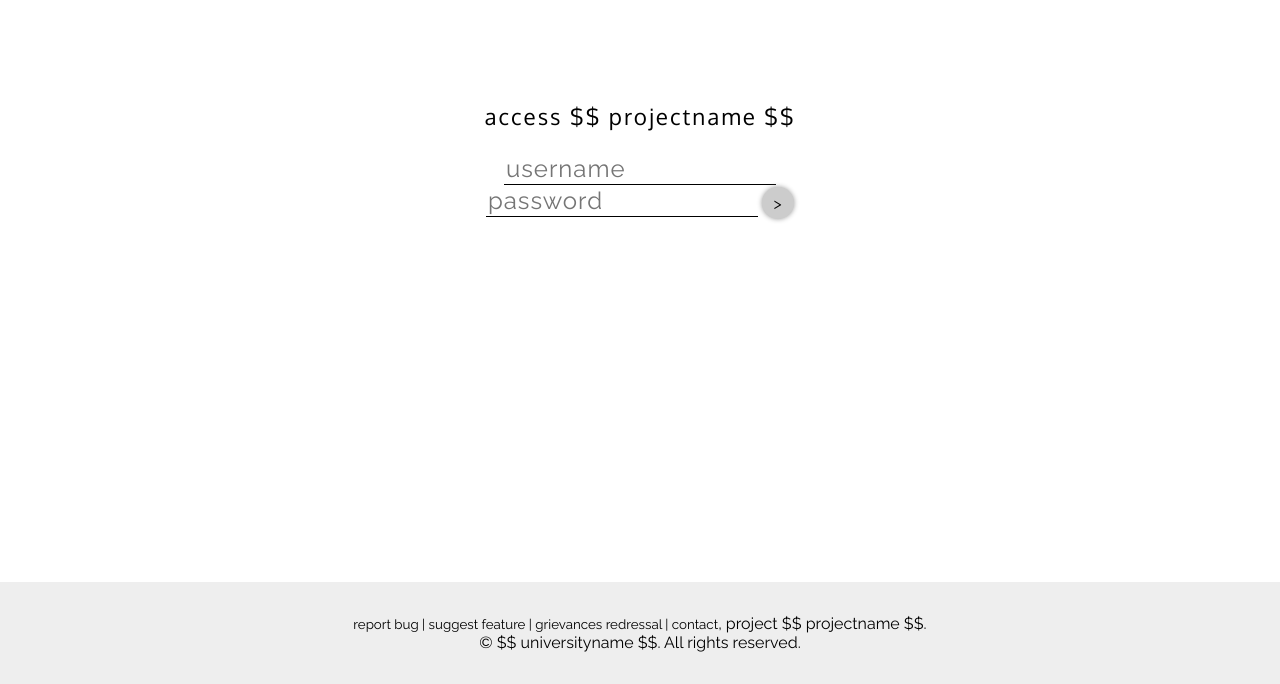
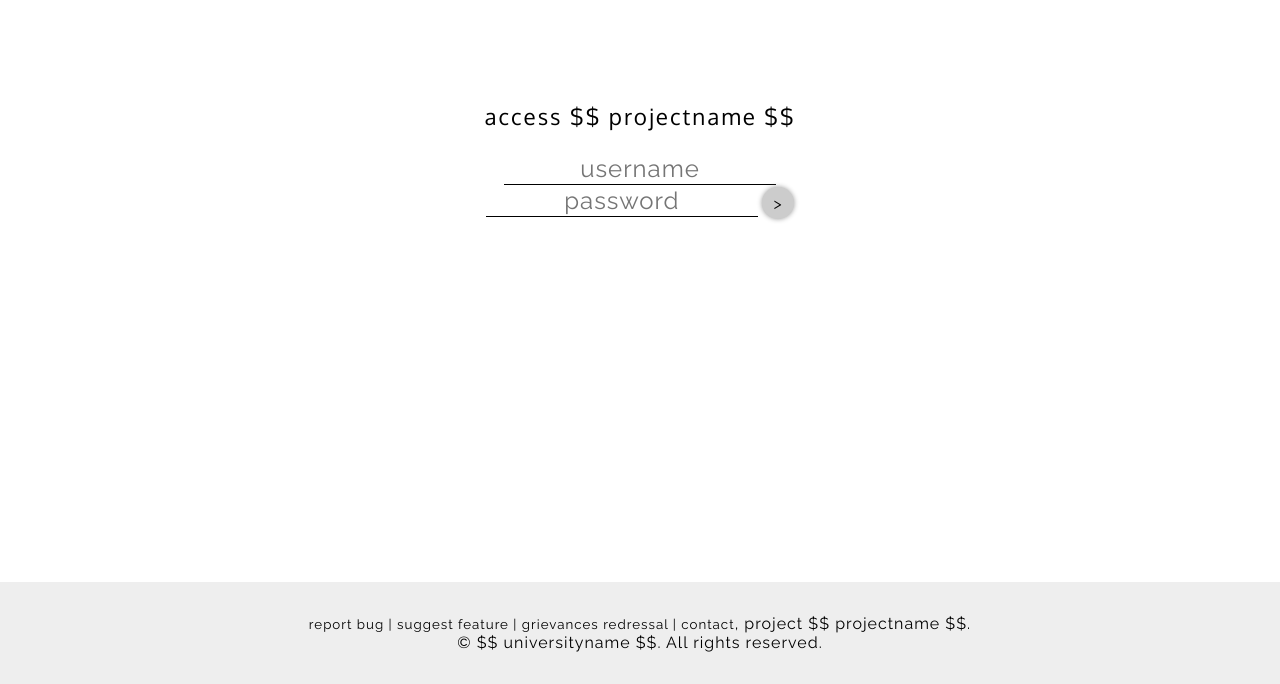
Before and after one commit to gdgu/exudos-webapp, a website: page htdocs/index.html in a window 1280 px wide. Shown: the part 328-1012 px from the top of the page. Drawn offline with Linux system fonts and the light colour scheme.

Commit message:
Minor style changes, changed android themecolor meta

```diff
--- a/htdocs/base.css
+++ b/htdocs/base.css
@@ -69,6 +69,7 @@ input {
     outline: none;
     border-bottom: 1px solid #000;
     letter-spacing: 1px;
+    text-align: center;
 }
 input:focus {
     border-bottom: 2px solid rgb(128, 0, 128);
@@ -91,4 +92,5 @@ div.foot {
     background-color: #eee;
     padding: 2em;
     text-align: center;
+    letter-spacing: 1px;
 }
--- a/htdocs/index.html
+++ b/htdocs/index.html
@@ -14,7 +14,7 @@
 <!--        <meta property="og:url" content="" />-->
 <!--        <meta property="og:description" content="" />-->
         <!-- for android chrome clients -->
-        <meta name="theme-color" content="#4bd" />
+        <meta name="theme-color" content="#ccc" />
         <link rel="stylesheet" href="base.css" type="text/css" />
     </head>
 
```
